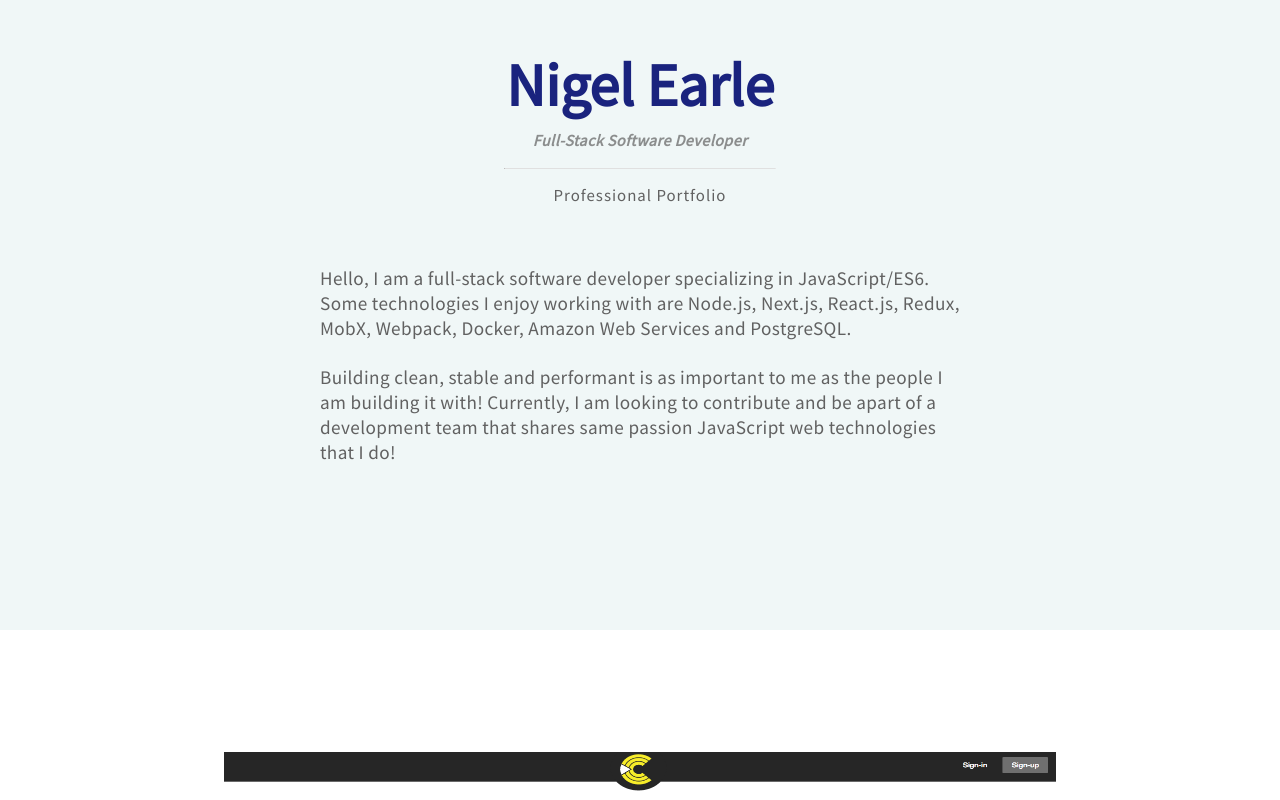
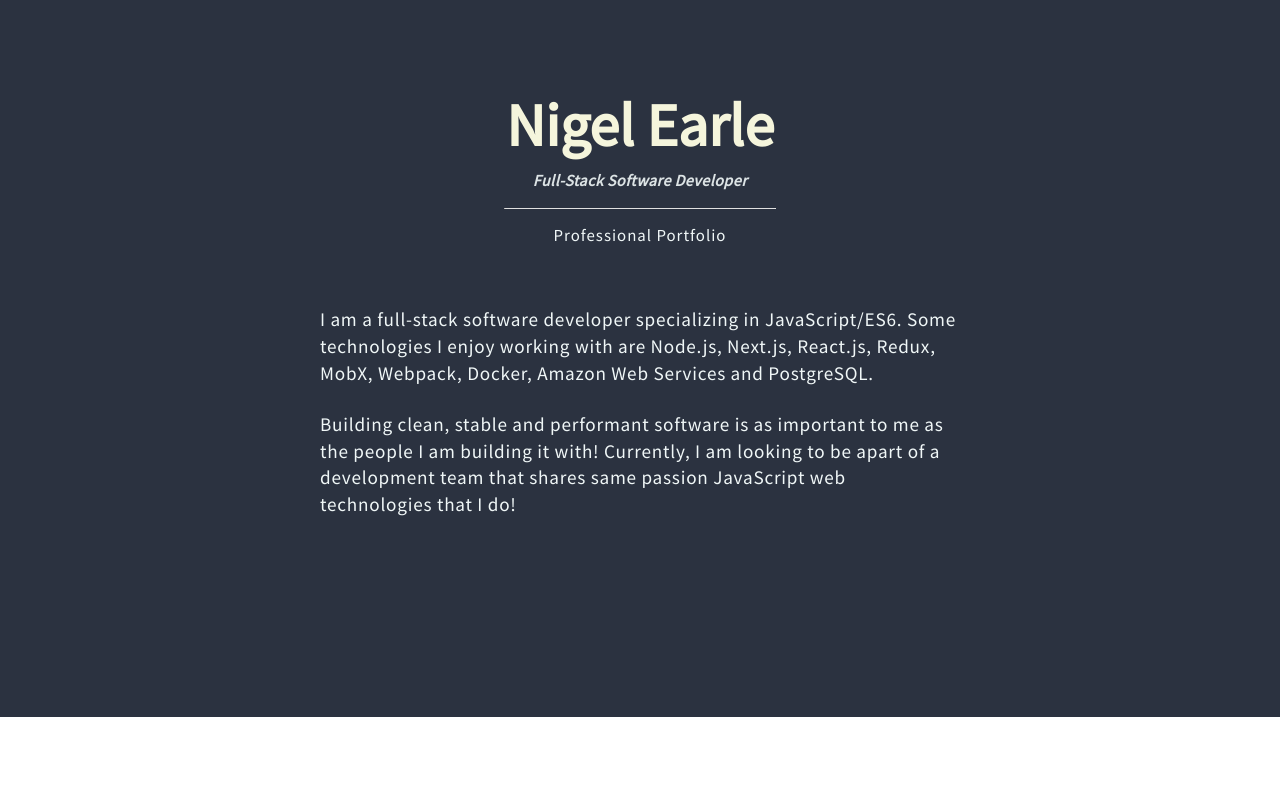
Before and after one commit to NigelEarle/portfolio, a React (Create React App) app: page / in a window 1280 px wide. Shown: the top 800 px of the page. Built offline with nearby package versions, Linux system fonts and the light colour scheme.

Commit message:
minor adjustments

```diff
--- a/src/App.css
+++ b/src/App.css
@@ -1,22 +1,22 @@
 .container {
   max-width: 100%;
   height: 100%;
-  padding-top: 40px;
-  background-color: #F0F7F7;
-  color: #616161;
+  padding-top: 80px;
+  background-color: #2B3240;
+  color: #000032;
 }
 
 .heading {
   display: flex;
   flex-direction: column;
   align-items: center;
-  height: 590px;
+  height: 637px;
 }
 
 .name {
   line-height: 1.5;
   font-size: 3.75em;
-  color: #1A237E;
+  color: beige;
 }
 
 .role {
@@ -24,7 +24,8 @@
   margin-bottom: 10px;
   font-size: 1em;
   font-style: italic;
-  opacity: .7;
+  color: #F0F7F7;
+  opacity: .9;
 }
 
 .heading > hr {
@@ -37,17 +38,19 @@
 .title {
   letter-spacing: 1px;
   font-size: 1.05em;
+  color: #F0F7F7;
 }
 
 .description {
   width: 50%;
   margin-top: 60px;
   font-size: 1.2em;
+  color: #F0F7F7;
 }
 
 .description > p {
-  line-height: 1.3;
-  letter-spacing: .02em;
+  line-height: 1.4;
+  letter-spacing: .04em;
 }
 
 @media (max-width: 740px) {
--- a/src/App.js
+++ b/src/App.js
@@ -11,15 +11,15 @@
       <p className="title">Professional Portfolio</p>
       <div className="description">
         <p>
-          Hello, I am a full-stack software developer specializing in JavaScript/ES6.
+          I am a full-stack software developer specializing in JavaScript/ES6.
           Some technologies I enjoy working with are Node.js, Next.js, React.js, Redux, MobX,
           Webpack, Docker, Amazon Web Services and PostgreSQL.
         </p>
         <br/>
         <p>
-          Building clean, stable and performant
-          is as important to me as the people I am building it with! Currently, I am looking to
-          contribute and be apart of a development team that shares same passion JavaScript web technologies that I do!
+          Building clean, stable and performant software is as important to me as the people I am building it with!
+          Currently, I am looking to be apart of a development team that shares same passion JavaScript web technologies that I do!
+          {/* Contribute my skills / */}
         </p>
       </div>
     </div>
--- a/src/components/WorkContent.css
+++ b/src/components/WorkContent.css
@@ -6,7 +6,7 @@
 
 .workList {
   margin: auto;
-  width: 65%;
+  max-width: 65%;
   padding: 20px;
 }
 .slick-arrow {
```
